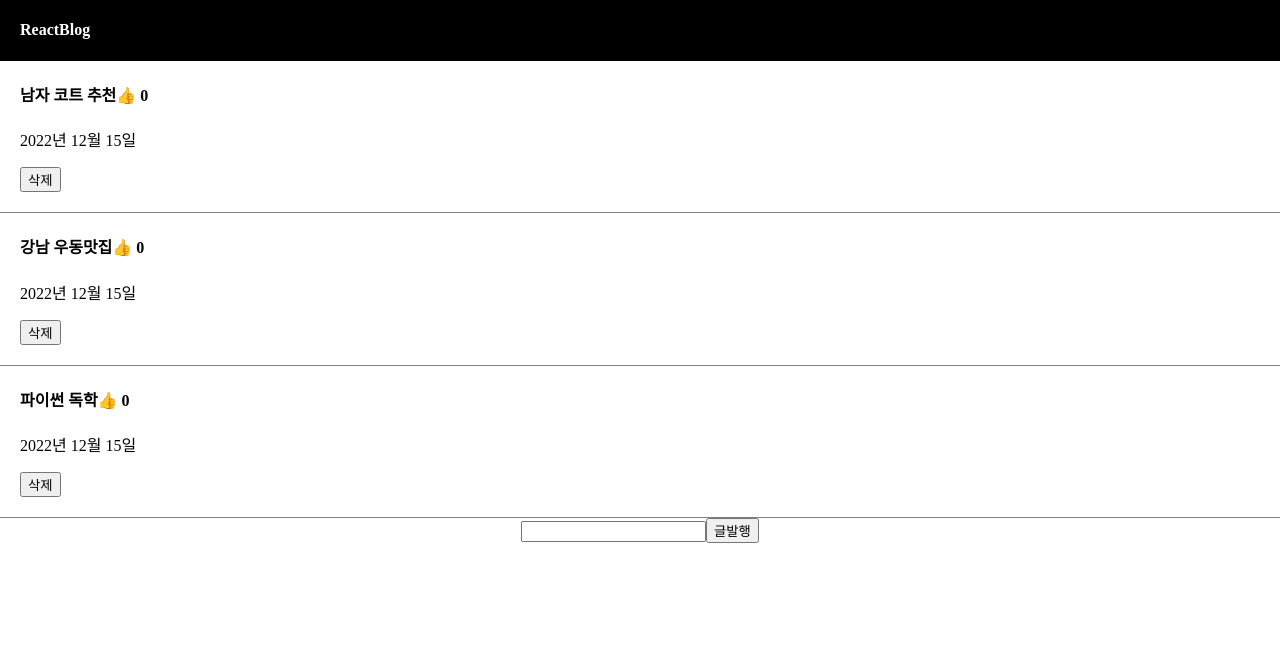
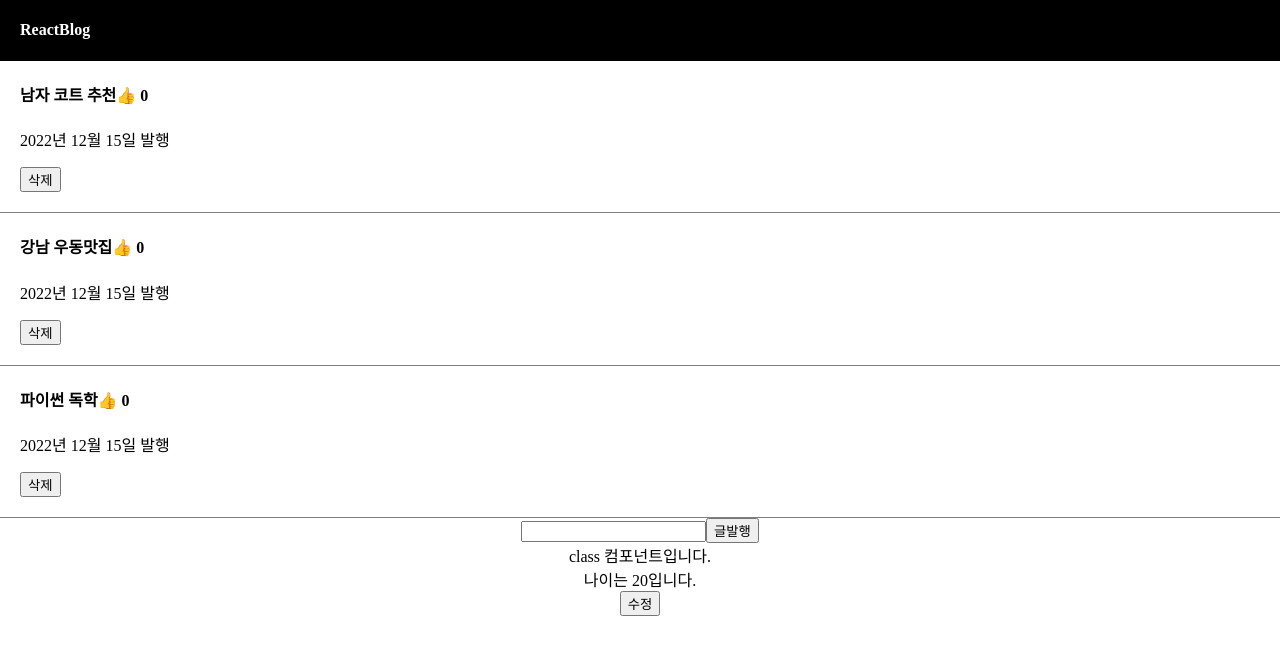
Before and after one commit to ktyoung/react, a React (Create React App) app in the folder blog/: page / in a window 1280 px wide. Shown: the top 654 px of the page. Built offline with nearby package versions, Linux system fonts and the light colour scheme.

Commit message:
class 컴포넌트

```diff
--- a/blog/src/App.js
+++ b/blog/src/App.js
@@ -2,10 +2,9 @@
 
 import logo from './logo.svg';
 import './App.css';
-import { useState } from 'react';
+import React, { useState } from 'react';
+import { render } from '@testing-library/react';
 
-// 페이지를 새로고침 하면 추가한 글이 사라지는 이유?
-// 새로고침 시 html, js 파일을 다시 읽기 때문
 function App() {
 
   let logo = 'ReactBlog';
@@ -23,7 +22,7 @@ function App() {
   let [inputText, setInputText] = useState('');
 
   let date = new Date();
-  let [today, setToday] = useState([date.getFullYear()+"년 ", date.getMonth()+1+"월 ", date.getDate()+"일"]);
+  let [today, setToday] = useState([date.getFullYear()+"년 ", date.getMonth()+1+"월 ", date.getDate()+"일 발행"]);
 
 
   let [modal, setModal] = useState(false);
@@ -87,6 +86,7 @@ function App() {
       {
         modal == true ? <Modal 글제목={글제목} rename={rename} title={title} /> : null
       }
+      <Modal2></Modal2>
     </div>
   );
 }
@@ -102,4 +102,34 @@ function Modal(props) {
   );
 }
 
+// (참고 1) class 문법으로도 컴포넌트 생성 가능
+// 1. class 컴포넌트명 extends React.Component {}
+// 2. constructor() { super() } render() {} 작성
+// 3. render() { return( html 코드 작성) }
+class Modal2 extends React.Component {
+  // (참고 5) class 컴포넌트에서 props 데이터는 constroctor()에 저장됨
+  constructor(props) {
+    super(props);
+    // (참고 2) class 컴포넌트에서 state 생성
+    // 1. this.state = { 작명 : 값, 작명 : 값, ... }
+    this.state = {
+      name : 'kim',
+      age : 20
+    }
+  }
+  render() {
+    return(
+      <div>
+        class 컴포넌트입니다. <br/>
+        {/* (참고 3) class 컴포넌트에서 state 사용 */}
+        나이는 {this.state.age}입니다. <br/>
+        {/* (참고 4) class 컴포넌트에서 state 수정 */}
+        <button onClick={ () => {
+          this.setState({ age : 26 })
+        } }>수정</button>
+      </div>
+    )
+  }
+}
+
 export default App;
```
